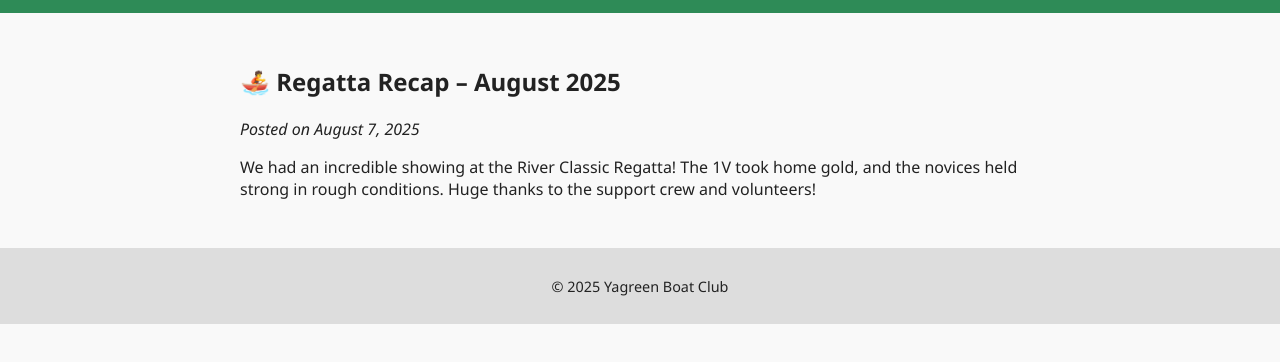
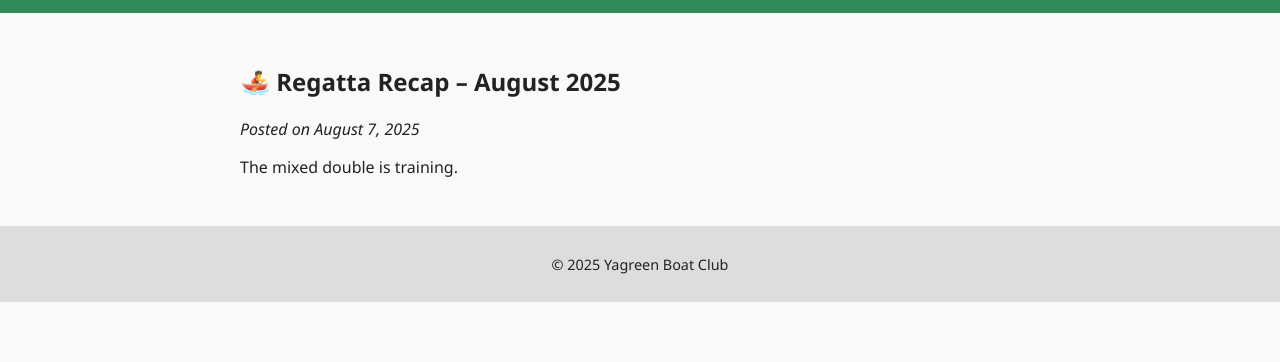
Before and after one commit to acocquyt/Yagreen-Boat-Club, a plain HTML site: page posts/post1.html in a window 1280 px wide. Shown: the part 84-446 px from the top of the page. Drawn offline with Linux system fonts and the light colour scheme.

Commit message:
Update post1.html

```diff
--- a/posts/post1.html
+++ b/posts/post1.html
@@ -2,7 +2,7 @@
 <html lang="en">
 <head>
   <meta charset="UTF-8">
-  <title>Regatta Recap – August 2025 | Yagreen Boat Club</title>
+  <title>Petaluma River Marathon Training Camp</title>
   <link rel="stylesheet" href="../css/style.css">
 </head>
 <body>
@@ -17,7 +17,7 @@
   <main>
     <h2>🚣 Regatta Recap – August 2025</h2>
     <p><em>Posted on August 7, 2025</em></p>
-    <p>We had an incredible showing at the River Classic Regatta! The 1V took home gold, and the novices held strong in rough conditions. Huge thanks to the support crew and volunteers!</p>
+    <p>The mixed double is training.</p>
   </main>
 
   <footer>
```
